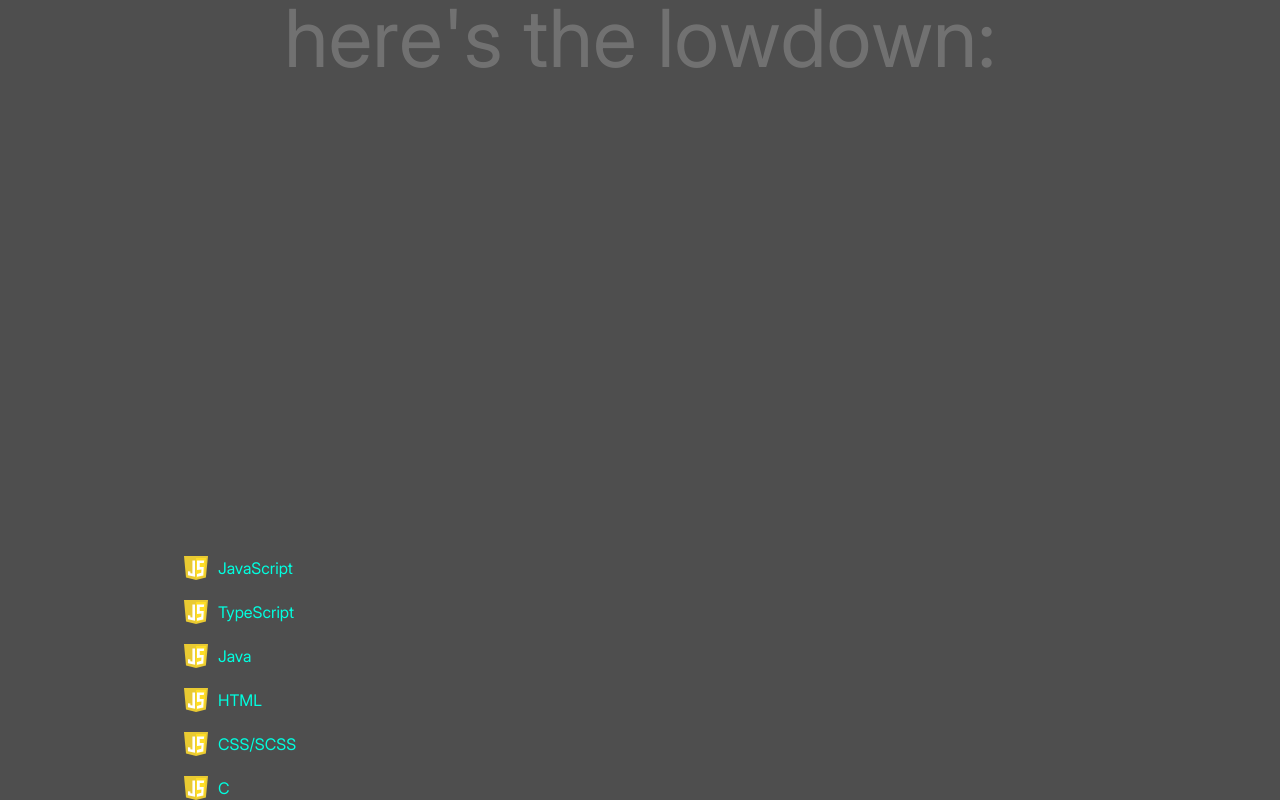
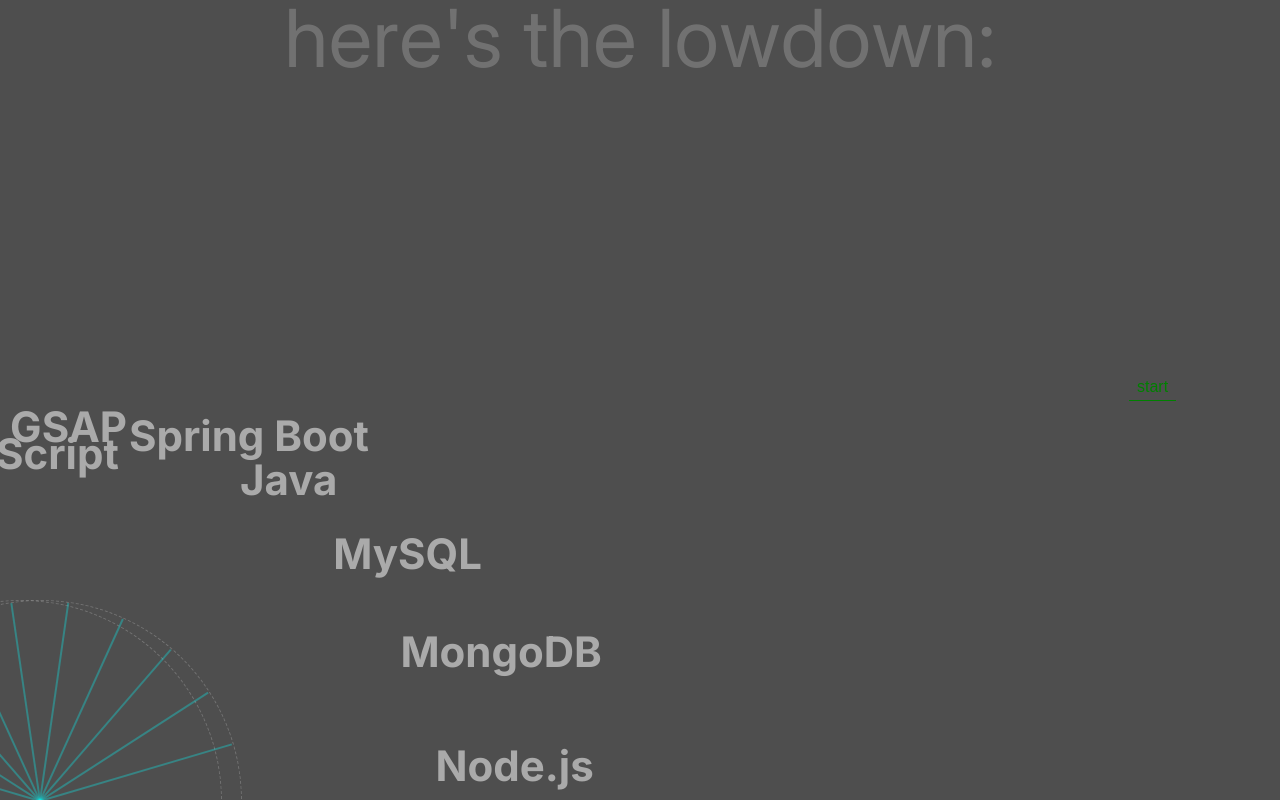
Before and after one commit to GuyandHisGit/My-Portfolio, an Angular app in the folder Angular Frontend/angular-frontend/: page /about in a window 1280 px wide. Shown: the part 2000-2800 px from the top of the page. Built offline with nearby package versions, Linux system fonts and the light colour scheme.

Commit message:
About page: Skills List, Experience, Approach, Personal sections

```diff
--- a/Angular Frontend/angular-frontend/src/app/components/navbar/navbar.component.html
+++ b/Angular Frontend/angular-frontend/src/app/components/navbar/navbar.component.html
@@ -15,7 +15,7 @@
     <ul>
       <li><a routerLink="/about" [class.active]="isActive('/about')" (click)="toggleMenu()">About</a></li>
       <li><a routerLink="/projects" [class.active]="isActive('/projects')" (click)="toggleMenu()">Projects</a></li>
-      <li><a routerLink="/codelabs" [class.active]="isActive('/codelabs')" (click)="toggleMenu()">Codelabs</a></li>
+      <li><a routerLink="/codelabs" [class.active]="isActive('/codelabs')" (click)="toggleMenu()">Show Off</a></li>
       <li><a routerLink="/contact" [class.active]="isActive('/contact')" (click)="toggleMenu()">Contact</a></li>
     </ul>
   </div>
--- a/Angular Frontend/angular-frontend/src/app/pages/about/about.component.css
+++ b/Angular Frontend/angular-frontend/src/app/pages/about/about.component.css
@@ -97,7 +97,7 @@
     }
   }
 
-  /* Skills Intro Section - NEW */
+  /* Skills Intro Section */
   .skills-intro-section {
 
     display: flex;
@@ -117,29 +117,78 @@
   }
 
   /* Skills List Section */
-  .skills-list-section {
-    .skills-list li {
-        display: flex;
-        align-items: center;
-        gap: 10px;
-        padding: 10px 16px;
-        border-radius: 8px;
-        font-size: 1rem;
-        color: #00ffe0;
-        transition: background-color 0.2s ease;
-        opacity: 1;
+  .skills-section {
+    height: 100vh;
+    display: flex;
+    align-items: center;
+    justify-content: flex-start;
+    overflow: hidden;
+    /*background-color: ; */
+    position: relative;
+  }
 
-        &:hover {
-          background-color: #2a2a2a;
-        }
+  .circle-container {
+    position: absolute;
+    left: 20px; /* to push center off-screen */
+    width: 0;
+    height: 0;
+    transform-origin: center center;
+  }
 
-        img.skill-icon {
-          width: 24px;
-          height: 24px;
-          object-fit: contain;
-        }
-      }
+  .circle-container::before {
+    content: "";
+    position: absolute;
+    width: 400px; /* adjust based on radius */
+    height: 400px;
+    border-radius: 50%;
+    border: 1px dashed rgba(255, 255, 255, 0.2);
+    left: -200px;
+    top: -200px;
+    pointer-events: none;
+    z-index: 1;
   }
+
+  .sector-line {
+    position: absolute;
+    left: 0;
+    top: 0;
+    width: 200px; /* adjust based on radius */
+    height: 2px;
+    background-color: rgba(0, 255, 255, 0.3);
+    transform-origin: left center;
+    pointer-events: none;
+    z-index: 1;
+  }
+
+  .skill-item {
+    position: absolute;
+    left: 0;
+    top: 0;
+    transform-origin: right center;
+    color: #aaa;
+    font-size: 42px;
+    font-weight: bold;
+    transition: transform 0.3s, color 0.3s;
+    white-space: nowrap;
+    .skill-item.highlighted {
+      color: #ffffff;
+      font-size: 54px;
+      transform: scale(1.2);
+      z-index: 2;
+    }
+  }
+
+  .section-title {
+    font-size: 4rem;
+    font-weight: 700;
+    text-align: left;
+    margin-bottom: 3rem;
+    text-transform: uppercase;
+    letter-spacing: 2px;
+    color: #ffffff;
+    position: relative;
+  }
+
 
   /* Experience */
   .experience-section {
@@ -147,26 +196,36 @@
       margin-bottom: 2rem;
 
       h3 {
-        font-size: 1.3rem;
-        color: #00ffe0;
+        font-size: 1rem;
+        color: #00ffe1;
         margin-bottom: 0.5rem;
       }
 
       p {
-        font-size: 1.1rem;
-        line-height: 1.6;
+        font-size: 2rem;
+        line-height: 1.2;
         color: #e0e0e0;
       }
     }
   }
 
+  .h3-wrapper {
+    overflow: hidden;
+  }
+
+  .h3-wrapper h3 {
+    transform: translateX(-100%);
+  }
+
+
   /* Approach */
   .approach-section {
     p {
-      font-size: 1.1rem;
+      font-size: 2rem;
+      font-weight: 500;
       line-height: 1.7;
       color: #f0f0f0;
-      max-width: 800px;
+      max-width: 1500px;
       margin: 0 auto;
     }
   }
@@ -174,8 +233,8 @@
   /* Personal Touches */
   .personal-section {
     p {
-      font-size: 1.1rem;
-      line-height: 1.7;
+      font-size: 2rem;
+      line-height: 1.2;
       color: #e0e0e0;
       max-width: 800px;
       margin: 0 auto;
@@ -186,3 +245,12 @@
       }
     }
   }
+
+  .scroll-buffer-section {
+    padding: 30px 0;
+    text-align: center;
+    color: #aaa;
+    background-color: #00000081;
+    font-size: 1rem;
+    font-style: italic;
+  }
--- a/Angular Frontend/angular-frontend/src/app/pages/about/about.component.html
+++ b/Angular Frontend/angular-frontend/src/app/pages/about/about.component.html
@@ -1,7 +1,6 @@
-<!-- Blank intro screen -->
 <section class="about-intro-animation">
     <h2 class="intro-line">About Me</h2>
-
+  <!-- Infinite Scroll -->
     <div class="scroll-container">
       <div class="scroll-line line1">
         <div class="scroll-track">
@@ -40,6 +39,7 @@
     </div>
 </section>
 
+<!-- Intro Description section -->
 <section class="about-section intro-section">
     <div class="content">
       <p class="intro-description">
@@ -51,7 +51,7 @@
     </div>
 </section>
 
-  <!-- Skills Intro Section (NEW separate section) -->
+  <!-- Skills Intro Section -->
 <section class="about-section skills-intro-section">
     <div class="content">
       <p class="skills-intro">
@@ -61,70 +61,70 @@
     </div>
   </section>
 
-  <!-- Skills List Section (moved here separately) -->
-  <section class="about-section skills-list-section">
-    <div class="content">
-      <ul class="skills-list">
-        <li><img class="skill-icon" src="assets/icons/javascript.svg" alt="JS">JavaScript</li>
-        <li><img class="skill-icon" src="assets/icons/javascript.svg" alt="TS">TypeScript</li>
-        <li><img class="skill-icon" src="assets/icons/javascript.svg" alt="Java">Java</li>
-        <li><img class="skill-icon" src="assets/icons/javascript.svg" alt="HTML">HTML</li>
-        <li><img class="skill-icon" src="assets/icons/javascript.svg" alt="CSS/SCSS">CSS/SCSS</li>
-        <li><img class="skill-icon" src="assets/icons/javascript.svg" alt="C">C</li>
-        <li><img class="skill-icon" src="assets/icons/javascript.svg" alt="C++">C++</li>
-        <li><img class="skill-icon" src="assets/icons/javascript.svg" alt="Python">Python</li>
-        <li><img class="skill-icon" src="assets/icons/javascript.svg" alt="SQL">SQL</li>
-        <li><img class="skill-icon" src="assets/icons/javascript.svg" alt="Angular">Angular</li>
-        <li><img class="skill-icon" src="assets/icons/javascript.svg" alt="Spring Boot">Spring Boot</li>
-        <li><img class="skill-icon" src="assets/icons/javascript.svg" alt="NodeJs">NodeJs</li>
-        <li><img class="skill-icon" src="assets/icons/javascript.svg" alt="ReactJs">ReactJs</li>
-        <li><img class="skill-icon" src="assets/icons/javascript.svg" alt="ThreeJs">ThreeJs</li>
-        <li><img class="skill-icon" src="assets/icons/javascript.svg" alt="WordPress">WordPress</li>
-        <li><img class="skill-icon" src="assets/icons/javascript.svg" alt="GSAP">GSAP</li>
-        <li><img class="skill-icon" src="assets/icons/javascript.svg" alt="VS Code">VS Code</li>
-        <li><img class="skill-icon" src="assets/icons/javascript.svg" alt="Git & GitHub">Git & GitHub</li>
-        <li><img class="skill-icon" src="assets/icons/javascript.svg" alt="Postman">Postman</li>
-        <li><img class="skill-icon" src="assets/icons/javascript.svg" alt="MySQL">MySQL</li>
-        <li><img class="skill-icon" src="assets/icons/javascript.svg" alt="Figma">Figma</li>
-      </ul>
-
+  <!-- Skills List Section -->
+  <section class="about-section skills-section">
+    <div class="circle-container">
+      <div class="circle-container">
+        <ng-container *ngFor="let deg of debugSectors">
+          <div class="sector-line" [ngStyle]="{ transform: 'rotate(' + deg + 'deg)' }"></div>
+        </ng-container>
+      <div
+        *ngFor="let skill of skills; let i = index"
+        class="skill-item"
+        [style.transform]="getTransform(i)">
+        {{ skill }}
+      </div>
+      </div>
     </div>
   </section>
+
+    <!-- Experience Section -->
 
     <section class="about-section experience-section">
       <div class="content">
         <h2 class="section-title">Experience</h2>
 
         <div class="experience-item">
+          <div class="h3-wrapper">
             <h3>2020 - Present</h3>
+          </div>
           <p>Building full-stack projects, solving problems, and constantly leveling up.</p>
         </div>
 
         <div class="experience-item">
+          <div class="h3-wrapper">
             <h3>Startup Work + Freelance</h3>
+          </div>
           <p>Helping businesses go digital with powerful & pixel-perfect solutions.</p>
         </div>
 
         <div class="experience-item">
+          <div class="h3-wrapper">
             <h3>Education</h3>
-        <p>B.Tech in Computer Science and Engineering, from an Esteemed Institute (as they used to say) in Bangalore – where it all began.</p>
+          </div>
+          <p>
+            B.Tech in Computer Science and Engineering, from an Esteemed Institute (as they used to say) in Bangalore – where it all began.
+          </p>
         </div>
       </div>
     </section>
+
+
   <section class="about-section approach-section">
     <div class="content">
       <h2 class="section-title">Approach</h2>
       <p>
-        Think of me as a curious coder who loves both structure and spontaneity.
-        I believe in writing code that's clean, scalable, and sprinkled with a bit of joy.
+        Think of me as a curious coder who loves both structure and spontaneity.<br>
+        I believe in writing code that's clean, scalable, and sprinkled with a bit of joy.<br>
         I like listening more than assuming, breaking big problems into tiny ones,
         and obsessing over the little details — because they always matter.
       </p>
     </div>
   </section>
+
   <section class="about-section personal-section">
     <div class="content">
-      <h2 class="section-title">Personal Touches</h2>
+      <h2 class="section-title">Me</h2>
       <p>
         A sucker for clean UIs and strong bonds.
         <br>
@@ -137,3 +137,9 @@
       </p>
     </div>
   </section>
+
+  <section class="scroll-buffer-section">
+    <div class="content">
+      <p>Thankyou for scrolling ✨</p>
+    </div>
+  </section>
--- a/Angular Frontend/angular-frontend/src/app/pages/about/about.component.ts
+++ b/Angular Frontend/angular-frontend/src/app/pages/about/about.component.ts
@@ -12,12 +12,29 @@
   styleUrls: ['./about.component.css']
 })
 export class AboutComponent implements AfterViewInit {
+  debugSectors: number[] = Array.from({ length: 22 }, (_, i) => i * 16.36);
+
   @ViewChild('emoji', { static: true }) emoji!: ElementRef;
+
+  // Skills array in class
+  skills: string[] = [
+    'HTML', 'CSS', 'JavaScript', 'Angular', 'TypeScript', 'GSAP', 'Spring Boot',
+    'Java', 'MySQL', 'MongoDB', 'Node.js', 'Express', 'Git', 'Docker', 'AWS',
+    'Firebase', 'Figma', 'Photoshop', 'Jira', 'Postman', 'Tailwind'
+  ];
+
+  // Method to calculate transform
+  getTransform(index: number): string {
+    const total = this.skills.length;
+    const angle = (360 / total) * index;
+    const radius = 400; // Can adjust based on your layout
+    return `rotate(${angle}deg) translateX(-${radius}px) rotate(-${angle}deg)`;
+  }
 
   ngAfterViewInit(): void {
     gsap.registerPlugin(ScrollTrigger);
 
-    // 🔹 Intro description animation
+    // Intro description animation
     const introSplit = new SplitType('.intro-description', { types: 'chars' });
     gsap.set(introSplit.chars, { opacity: 0.1 });
 
@@ -29,11 +46,11 @@
         trigger: '.intro-description',
         start: 'top 90%',
         end: 'bottom 60%',
-        scrub: true,
+        scrub: true
       }
     });
 
-    // 🔹 Skills Intro Text Animation
+    // Skills Intro Text Animation
     const skillsSplit = new SplitType('.skills-intro', { types: 'chars' });
 
     gsap.fromTo(
@@ -53,30 +70,114 @@
       }
     );
 
-    // 🔹 Confetti Animation (triggered every time emoji enters viewport)
+    // Animate all section titles like skills-intro
+setTimeout(() => {
+  const sectionTitles = document.querySelectorAll('.section-title');
+
+  sectionTitles.forEach((titleEl) => {
+    const split = new SplitType(titleEl as HTMLElement, { types: 'chars' });
+    gsap.set((split as any).chars, { opacity: 0.2, y: 30 });
+
+    gsap.to((split as any).chars, {
+      opacity: 1,
+      y: 0,
+      stagger: 0.03,
+      ease: 'power2.out',
+      scrollTrigger: {
+        trigger: titleEl,
+        start: 'top 75%',
+        end: 'bottom 60%',
+        scrub: true
+      }
+    });
+  });
+}, 0); // slight delay ensures the view is initialized and rendered
+
+
+    // Confetti Animation (triggered every time emoji enters viewport)
     if (this.emoji?.nativeElement) {
       ScrollTrigger.create({
         trigger: this.emoji.nativeElement,
         start: 'top 58%',
         onEnter: () => this.launchConfetti(),
-        toggleActions: 'play none none none'  // fire on every enter
+        toggleActions: 'play none none none'
       });
     }
 
-    // ========== Skills List Animation ==========
-    gsap.from('.skills-list li', {
-      opacity: 1,
-      y: 30,
-      stagger: 0.05,
-      duration: 0.6,
-      ease: 'power3.out',
+    // Pin the skills-section and rotate the circle-container as user scrolls
+
+    const totalSkills = this.skills.length;
+    const anglePerItem = 360 / totalSkills;
+    const visibleItems = 5;
+    const totalRotation = anglePerItem * (totalSkills - visibleItems); // customization needed
+
+    gsap.to('.circle-container', {
+      rotation: totalRotation,
+      ease: 'none',
       scrollTrigger: {
-        trigger: '.skills-list',
-        start: 'top 80%',
-        toggleActions: 'play none none reverse',
+        trigger: '.skills-section',
+        start: 'top top',
+        end: '+=3000', // scroll distance to control animation smoothness
+        scrub: true,
+        pin: true,
+        anticipatePin: 1,
+        markers: true // for debugging, remove in final version
       }
     });
 
+    [
+      { selector: '.experience-section', id: 'Experience' },
+      { selector: '.approach-section', id: 'Approach' },
+      { selector: '.personal-section', id: 'Personal' }
+    ].forEach(({ selector, id }) => {
+      ScrollTrigger.create({
+        trigger: selector,
+        start: 'top bottom',
+        end: 'bottom top',
+      });
+    });
+
+    // Animate all h3s in experience section
+    gsap.utils.toArray('.h3-wrapper h3').forEach((h3El: any) => {
+      gsap.fromTo(h3El,
+        { x: '-100%' },
+        {
+          x: '0%',
+          duration: 1,
+          ease: 'power2.out',
+          scrollTrigger: {
+            trigger: h3El,
+            start: 'top 90%',
+            end: 'bottom 60%',
+            scrub: true,
+          }
+        }
+      );
+    });
+
+    setTimeout(() => {
+      // Target all <p> and <em> in the three sections
+      const textElements = document.querySelectorAll(
+        '.experience-section p, .experience-section em, .approach-section p, .approach-section em, .personal-section p, .personal-section em'
+      );
+
+      textElements.forEach((el) => {
+        const split = new SplitType(el as HTMLElement, { types: 'chars' });
+        gsap.set((split as any).chars, { opacity: 0.1 });
+
+        gsap.to((split as any).chars, {
+          opacity: 1,
+          stagger: 0.03,
+          ease: 'none',
+          scrollTrigger: {
+            trigger: el,
+            start: 'top 90%',
+            end: 'bottom 60%',
+            scrub: true,
+          }
+        });
+      });
+    }, 0);
 
   }
 
@@ -93,7 +194,4 @@
       zIndex: 1000
     });
   }
-
-
-
 }
```
Lines whose indentation alone changed are shown as unchanged.
